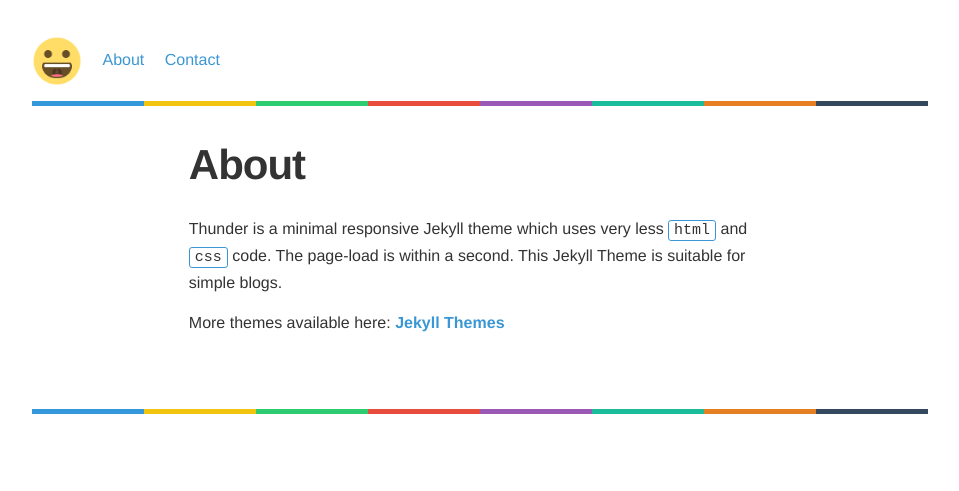
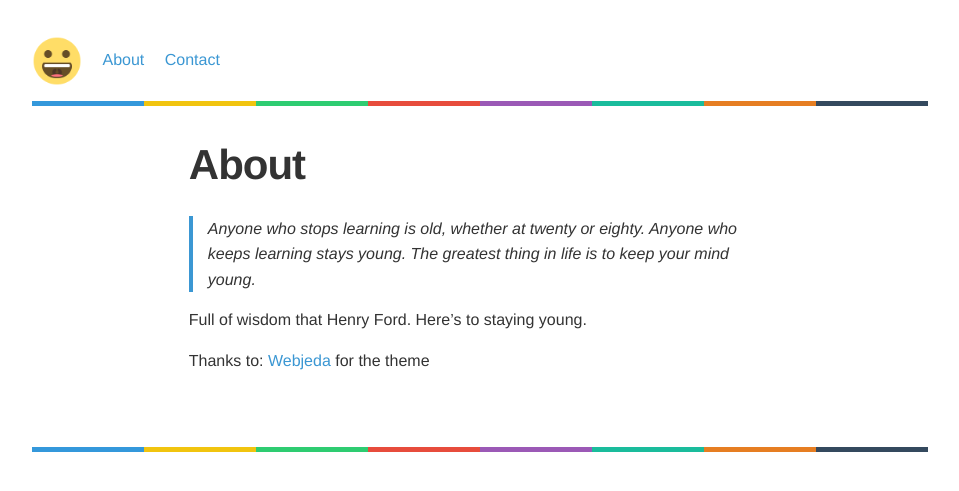
Before and after one commit to frankiecd86/windespair, a Jekyll site: the page built from about.md, in a window 1280 px wide. Shown: the top 491 px of the page, without its empty margins (160-1119 px from the left). Built offline with Jekyll 4.4.1, drawn with Linux system fonts in a browser that asks for light colours.

Commit message:
Editing contact and about pages

```diff
--- a/about.md
+++ b/about.md
@@ -4,8 +4,8 @@ title: About
 permalink: /about/
 ---
 
+> Anyone who stops learning is old, whether at twenty or eighty. Anyone who keeps learning stays young. The greatest thing in life is to keep your mind young.
 
-Thunder is a minimal responsive Jekyll theme which uses very less ``html`` and ``css`` code. The page-load is within a second. This Jekyll Theme is suitable for simple blogs.
+Full of wisdom that Henry Ford. Here's to staying young.
 
-
-More themes available here: [**Jekyll Themes**](http://blog.webjeda.com/jekyll-themes/)
+Thanks to: [Webjeda](https://github.com/sharu725/thunder) for the theme
```
Also changed, not shown: contact.md (+0 -6 lines).
